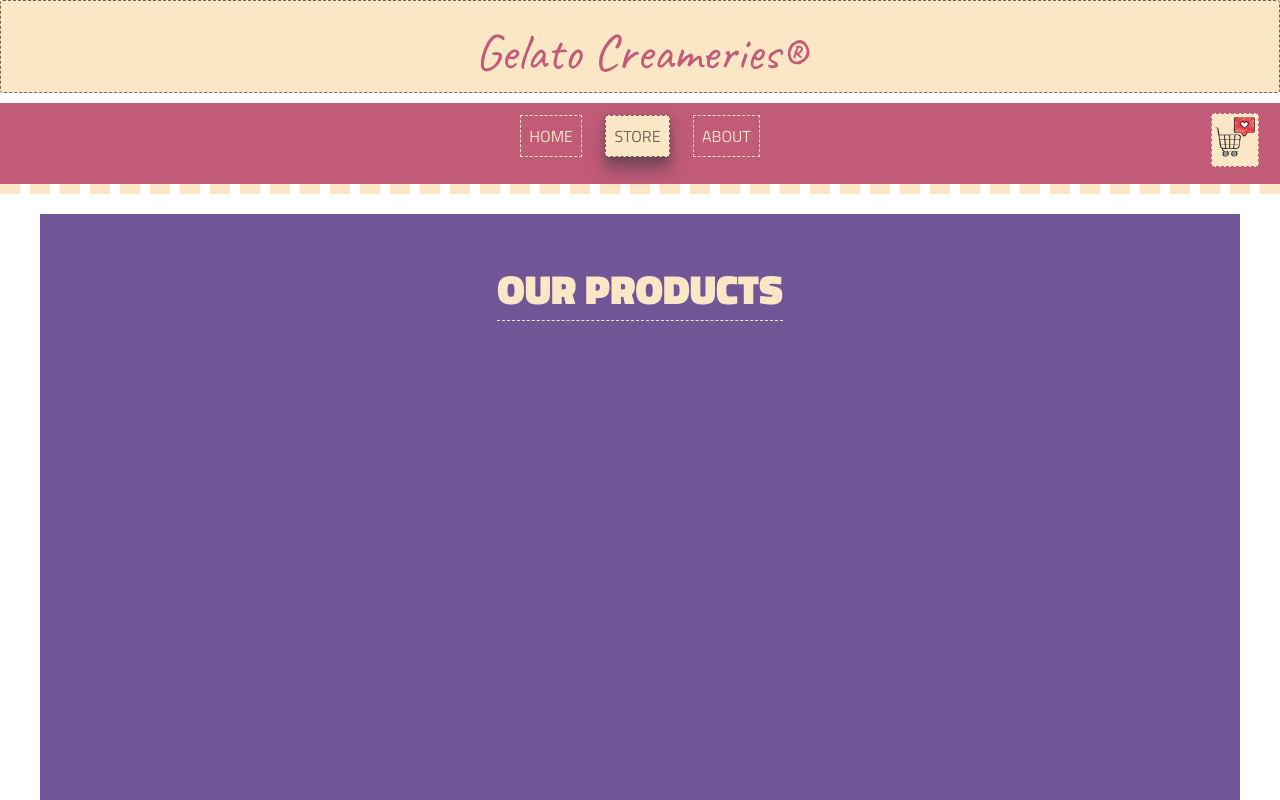
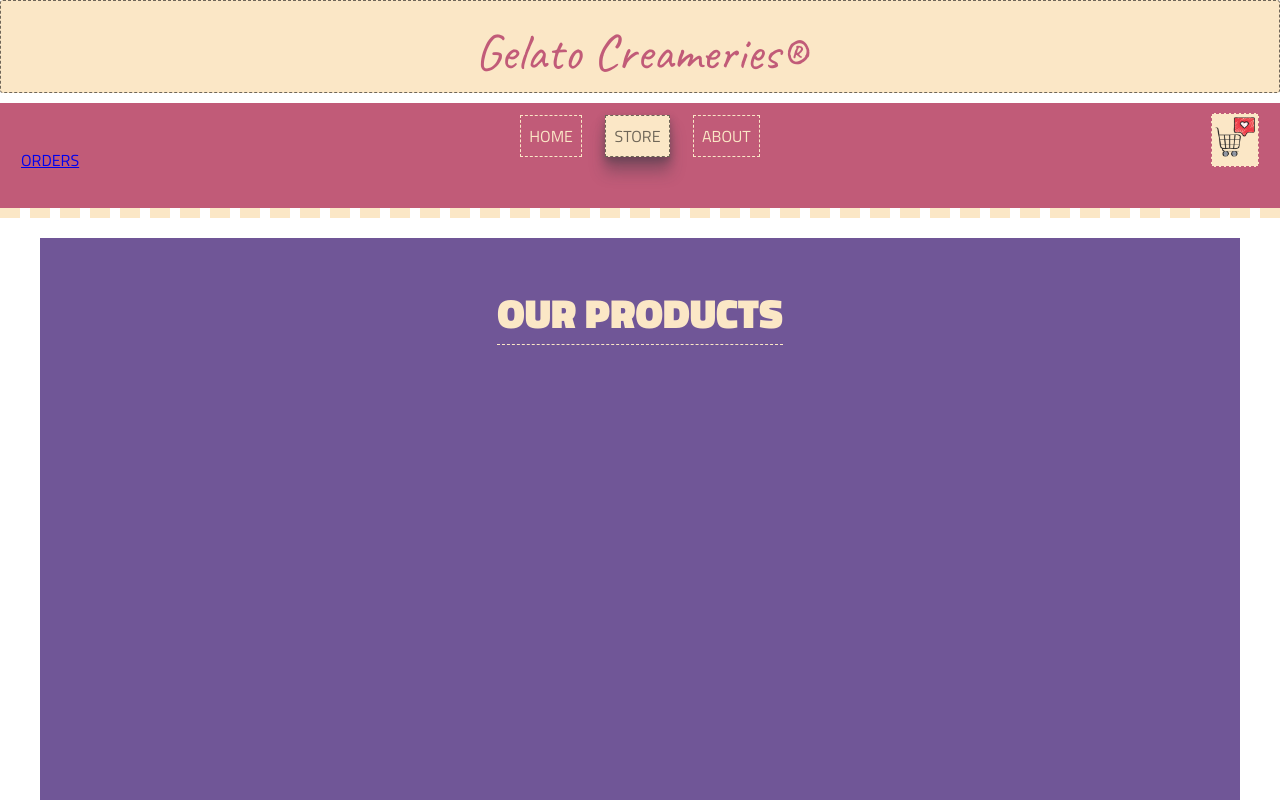
Before and after one commit to Sidver-pod/E-Commerce-Website-II, a plain HTML site: page views/index-store.html in a window 1280 px wide. Shown: the top 800 px of the page. Drawn offline with nearby package versions, Linux system fonts and the light colour scheme; no server answers.

Commit message:
Updated with Orders button

```diff
--- a/views/index-store.html
+++ b/views/index-store.html
@@ -4,7 +4,7 @@
     <meta charset="UTF-8">
     <meta http-equiv="X-UA-Compatible" content="IE=edge">
     <meta name="viewport" content="width=device-width, initial-scale=1.0">
-    <title>Gelato Creameries®</title>
+    <title>Store | Gelato Creameries®</title>
     <link rel="stylesheet" href="../public/css/style-store.css">
     <script src="https://cdnjs.cloudflare.com/ajax/libs/axios/0.21.2/axios.min.js" defer></script>
     <script src="../public/js/script-store.js" defer></script>
@@ -24,6 +24,11 @@
         <span>
             <div id="nav-cart">
                 <img src="../public/images/store/cart-icon.png" alt="cart">
+            </div>
+        </span>
+        <span>
+            <div id="div-order">
+                <a href='./index-order.html' id='a-order'><span id='nav-order'>ORDERS</span></a>
             </div>
         </span>
     </div>
```
